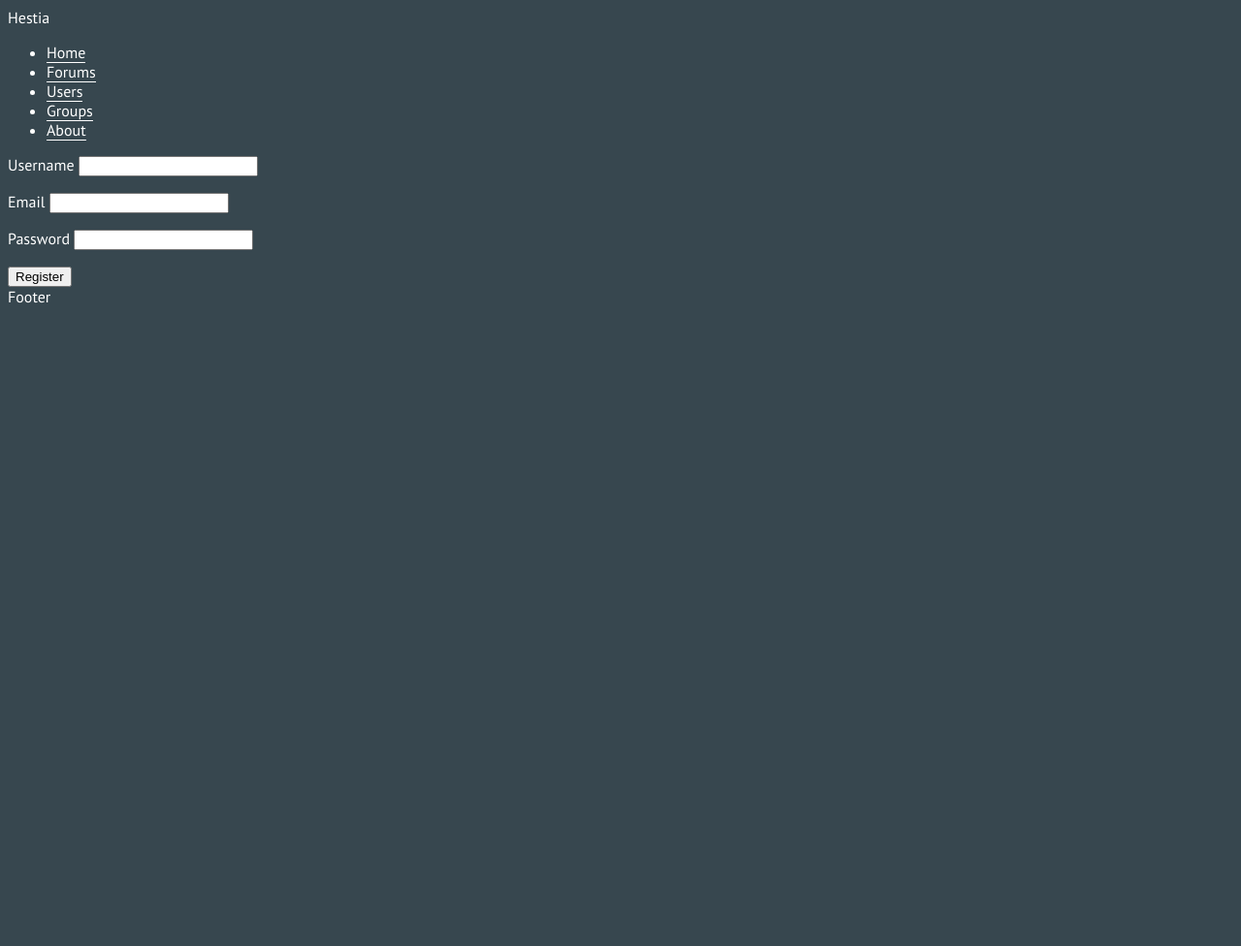
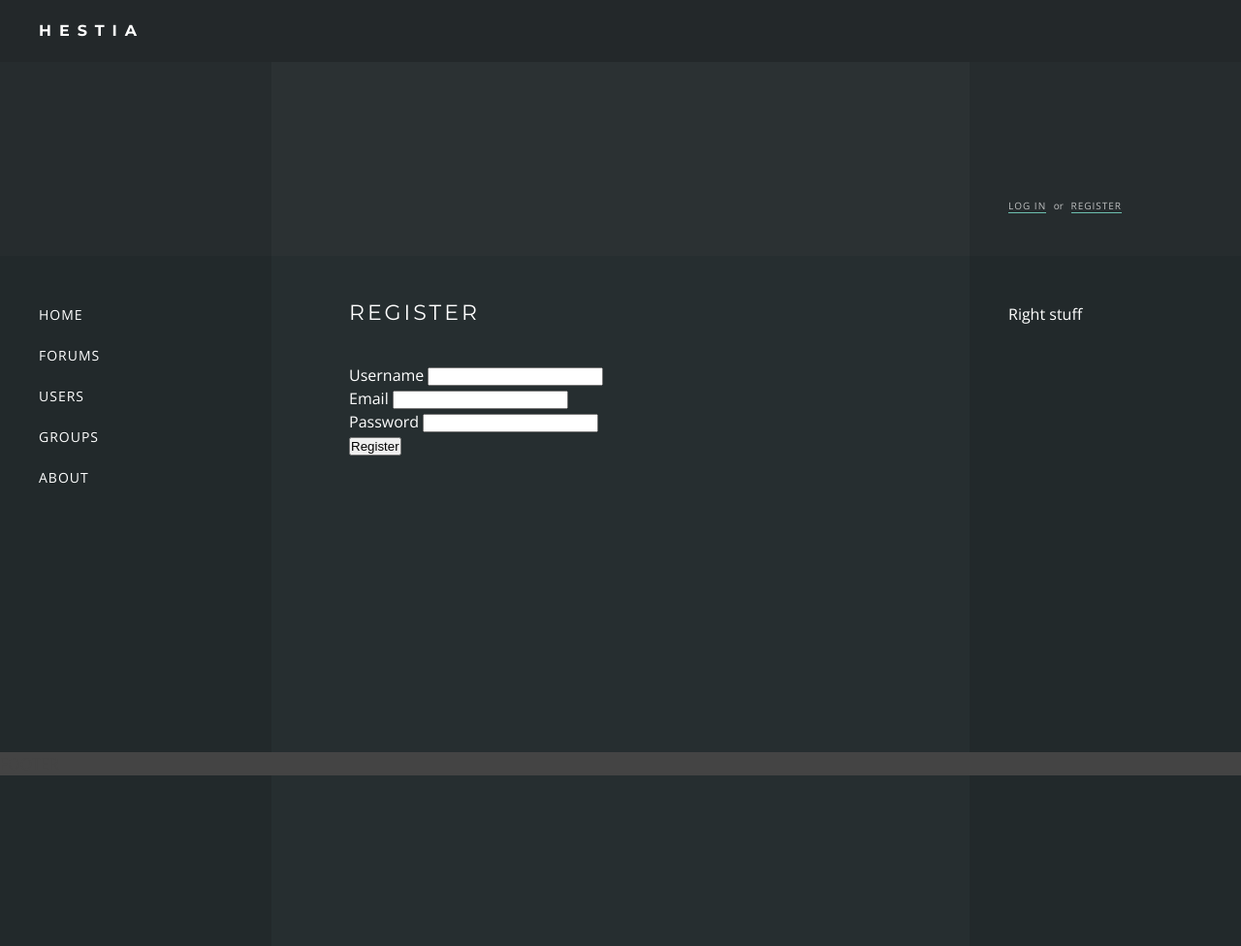
Before and after one commit to tomual/Hestia, a Django app: page /users/register in a window 1280 px wide. Shown: the whole page at 97% size. Before the commit the page ends 313 px from the top, so only its background shows below. Run offline with Django 3.2, Linux system fonts and the light colour scheme.

Commit message:
Auth links/info in sidebar

```diff
--- a/forums/static/forums/style.css
+++ b/forums/static/forums/style.css
@@ -1,13 +1,133 @@
-@import url('https://fonts.googleapis.com/css?family=PT+Sans:400,700');
 
+* { margin:0; padding:0;}
+html, body { height: 100%; }
 body {
-	background: #37474F;
+	font-family: 'Open Sans', sans-serif;
+	background: #2F3838;
 	color: #FFF;
-	font-family: 'PT Sans', sans-serif;
+	line-height: 1.5em;
 }
 
 a {
 	color: #FFF;
+}
+
+h1 {
+	font-family: 'Montserrat', sans-serif;
+	font-size: 22px;
+	text-transform: uppercase;
+	letter-spacing: 3px;
+	font-weight: normal;
+	margin-bottom: 40px;
+}
+
+li {
+	list-style-type: none;
+	line-height: 1.7em;
+}
+
+.wrapper {
+	height: 100%;
+	display: table;
+	width: 100%;
+}
+
+.header {
+	font-family: 'Montserrat', sans-serif;
+	display: table-row;
+	height: 1px;
+	background: #23282A;
+}
+
+.title {
+	padding: 20px;
+	padding-left: 40px;
+	text-transform: uppercase;
+	letter-spacing: 8px;
+	font-weight: bold;
+}
+
+.main {
+	height: 100%;
+	display: table;
+	width: 100%;
+	background: #262E30;
+}
+
+.main .sidebar {
+	width: 200px;
+	background: #22292B;
+}
+
+.hero {
+	height: 200px;
+	display: table;
+	width: 100%;
+	background: #2B3133;
+}
+
+.hero .sidebar {
+	width: 200px;
+	background: rgba(34, 41, 43, 0.5);
+}
+
+.box {
+	display: table-cell;
+	padding: 40px;
+}
+
+.content {
+	padding: 40px 80px;
+}
+
+.footer {
+	display: table-row;
+	height:1px;
+	background: #444;
+	color: #444;
+}
+
+nav li {
+	font-size: 14px;
+	list-style-type: none;
+	line-height: 3em;
+	text-transform: uppercase;
+	letter-spacing: 1px;
+}
+
+nav li a {
 	text-decoration: none;
-	border-bottom: 1px solid #FFF;
+	color: #FFF;
+	padding: 5px 0;
 }
+
+nav li a:hover {
+	border-bottom: 2px solid #8CFEE6;
+}
+
+.auth {
+	vertical-align: bottom;
+	font-size: 10px;
+}
+
+.auth span{
+	opacity: 0.7;
+	padding: 0 5px;
+}
+
+.auth .name {
+	font-size: 12px;
+}
+
+.auth a {
+	text-decoration: none;
+	text-transform: uppercase;
+	color: #FFF;
+	border-bottom: 1px solid #8CFEE6;
+	letter-spacing: 1px;
+	opacity: 0.7;
+}
+
+.auth a:hover {
+	opacity: 1;
+}
--- a/templates/base.html
+++ b/templates/base.html
@@ -5,11 +5,30 @@
 <head>
 	<title>{% block title %}{% endblock %} | Hestia</title>
 	<link rel="stylesheet" type="text/css" href="{% static 'forums/style.css' %}" />
+	<link href="https://fonts.googleapis.com/css?family=Montserrat:400,700|Open+Sans|Lora" rel="stylesheet">
+
 </head>
 <body>
+<div class="wrapper">
+	<div class="header"><div class="title">Hestia</div></div>
+	<div class="hero">
+		<div class="box sidebar">
+		</div>
+		<div class="box content">
+		</div>
+		<div class="box sidebar auth">
+		{% if user.is_authenticated %}
+			<div class="name">Hello, {{ user.username }}</div>
+			<a href="/users/logout">Log out</a>
+		{% else %}
+			<a href="/users/login">Log in</a> <span>or</span> <a href="/users/register">Register</a>
+		{% endif %}
 
-<header>Hestia</header>
 
+		</div>
+	</div>
+	<div class="main">
+		<div class="box sidebar">
 			<nav>
 			<ul>
 			<li><a href="/home">Home</a></li>
@@ -19,10 +38,19 @@
 			<li><a href="/about">About</a></li>
 			</ul>
 			</nav>
+		</div>
+		<div class="box content">
+			{% block content %}{% endblock %}
+		</div>
+		<div class="box sidebar">
+			Right stuff
+		</div>
+	</div>
+	<div class="footer">FOOTER</div>
+</div>
 
-{% block content %}{% endblock %}
 
-<footer>Footer</footer>
+
 
 </body>
 </html>
--- a/users/templates/users/login.html
+++ b/users/templates/users/login.html
@@ -2,6 +2,7 @@
 
 {% block content %}
 
+    <h1>{% block title %}Log In{% endblock %}</h1>
     {% if messages %}
         {% for message in messages %}
             <div class="alert alert-{{ message.tags }}">
--- a/users/templates/users/register.html
+++ b/users/templates/users/register.html
@@ -2,6 +2,7 @@
 
 {% block content %}
 
+    <h1>{% block title %}Register{% endblock %}</h1>
     {% if messages %}
         {% for message in messages %}
             <div class="alert alert-{{ message.tags }}">
```
Also changed, not shown: db.sqlite3. Lines whose indentation alone changed are shown as unchanged.
